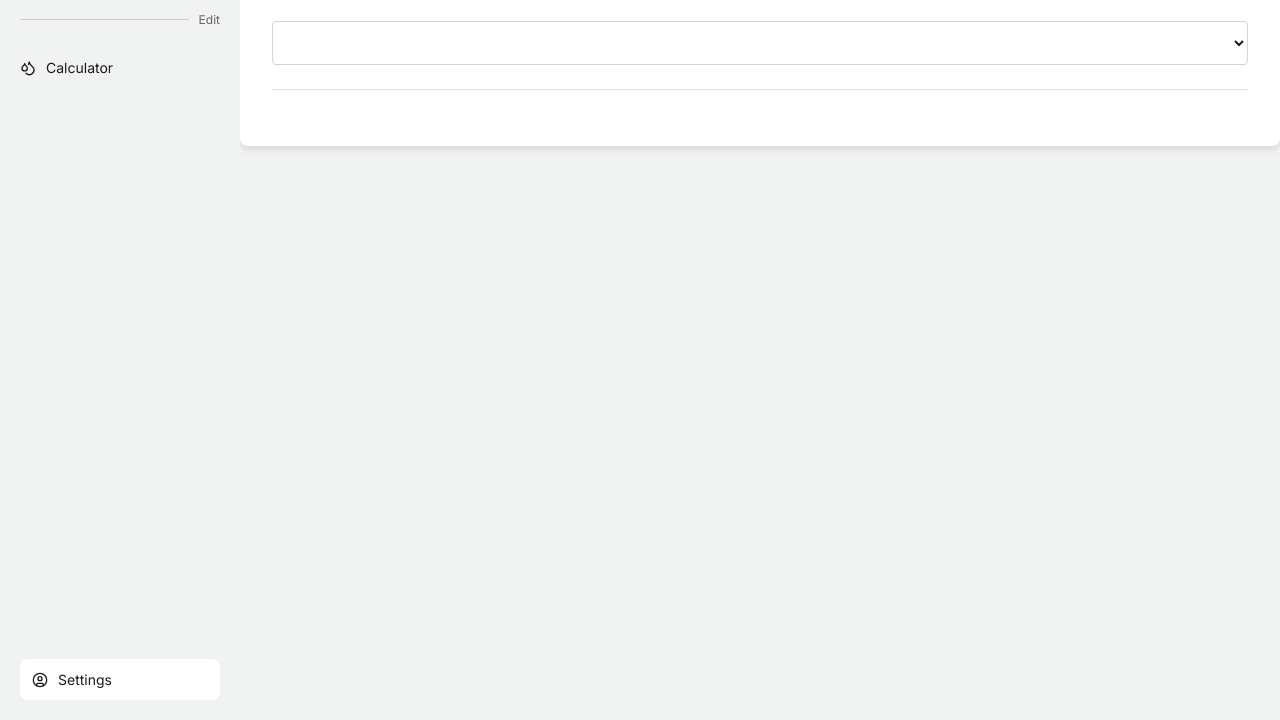
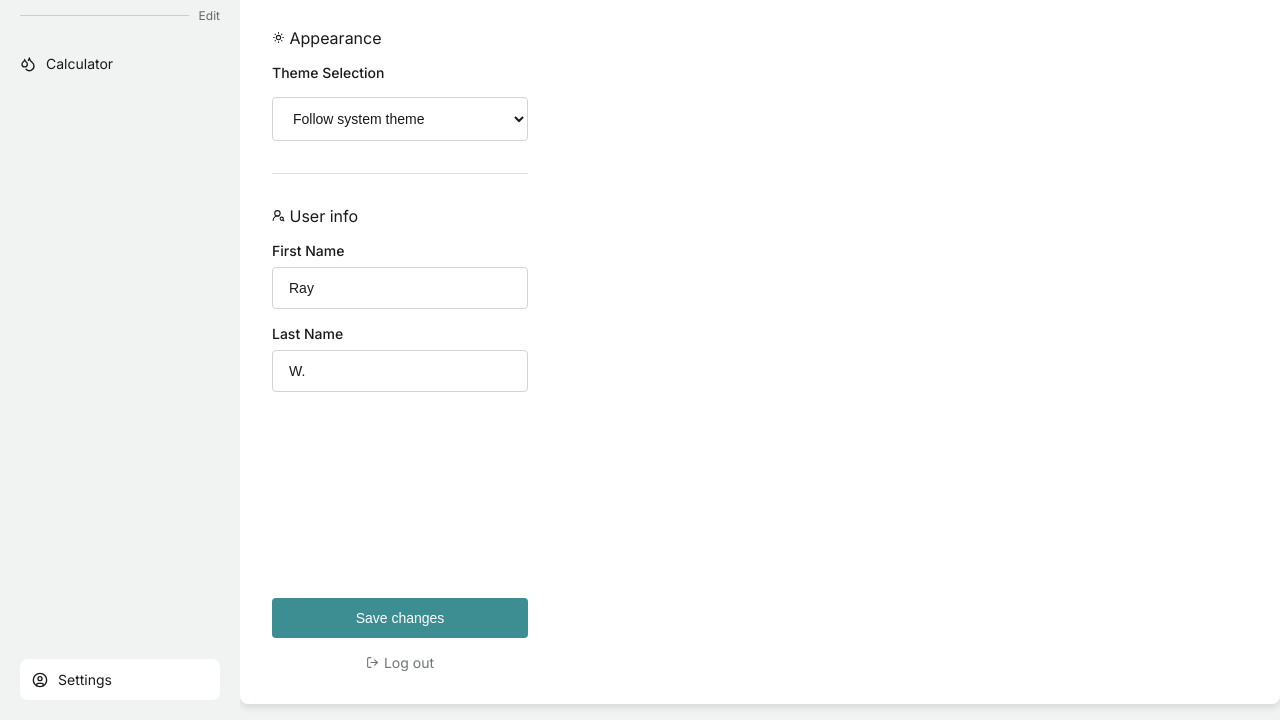
Before and after one commit to faisalsantosa/faisaltengineering, a plain HTML site: page index.html in a window 1280 px wide. Shown: the part 80-800 px from the top of the page. Drawn offline with Linux system fonts and the light colour scheme.

Commit message:
checkpoint ui settings

```diff
--- a/index.html
+++ b/index.html
@@ -13,7 +13,10 @@
     <div class="sidebar">
       <div class="sidebar-header">
         <div class="logo">
-          <img src="images/logo-light.png" />
+          <svg width="36" height="36" viewBox="0 0 36 36" fill="none" xmlns="http://www.w3.org/2000/svg">
+            <path d="M7.27219 24.8981C8.33333 31.7006 18.4902 31.7006 19.5513 24.8981L19.9704 22.2118C20.2037 20.7159 21.0143 19.3604 22.2394 18.4174L24.4394 16.7238C30.0104 12.4353 24.932 3.94254 18.2998 6.45651L15.6807 7.44929C14.223 8.00213 12.6013 8.00213 11.1428 7.44929L8.52372 6.45651C1.89157 3.94254 -3.18686 12.4353 2.38414 16.7238L4.58417 18.4174C5.80927 19.3604 6.61978 20.7159 6.85314 2.2118L7.27219 24.8981Z"/>
+            <ellipse cx="31.765" cy="26.4701" rx="3.52941" ry="3.52941"/>
+          </svg>
         </div>
         <div class="mobile-toggle">
           <svg xmlns="http://www.w3.org/2000/svg" width="16" height="16" viewBox="0 0 24 24" fill="none" stroke="currentColor" stroke-width="2" stroke-linecap="round" stroke-linejoin="round" class="lucide lucide-panel-left-close-icon lucide-panel-left-close"><rect width="18" height="18" x="3" y="3" rx="2"/><path d="M9 3v18"/><path d="m16 15-3-3 3-3"/></svg>
@@ -33,43 +36,48 @@
     </div>
 
     <div class="main-content">
-      <div class="settings-view">
-        <div class="card">
+      <div class="card">
+        <div class="card-container">
           <h1 class="section-title">Settings</h1>
-
           <div class="form-group">
             <div class="section-title" style="margin-bottom: 16px;">
-              <!-- <i class="theme-icon">☀️</i>
-              Appearance -->
+              <svg xmlns="http://www.w3.org/2000/svg" width="13" height="13" viewBox="0 0 24 24" fill="none" stroke="currentColor" stroke-width="2" stroke-linecap="round" stroke-linejoin="round" class="lucide lucide-sun-medium-icon lucide-sun-medium"><circle cx="12" cy="12" r="4"/><path d="M12 3v1"/><path d="M12 20v1"/><path d="M3 12h1"/><path d="M20 12h1"/><path d="m18.364 5.636-.707.707"/><path d="m6.343 17.657-.707.707"/><path d="m5.636 5.636.707.707"/><path d="m17.657 17.657.707.707"/></svg>
+              Appearance
             </div>
-            <!-- <label class="form-label">Theme Selection</label> -->
+            <label class="form-label">Theme Selection</label>
             <div class="select-wrapper">
               <select class="select">
-                <!-- <option>Follow system theme</option>
+                <option>Follow system theme</option>
                 <option>Light theme</option>
-                <option>Dark theme</option> -->
+                <option>Dark theme</option>
               </select>
             </div>
           </div>
 
           <div class="divider"></div>
 
-          <!-- <div class="form-group">
-            <div class="section-title" style="margin-bottom: 16px;">
-              <i class="theme-icon">👤</i>
+          <div class="form-group">
+            <div class="section-title">
+              <svg xmlns="http://www.w3.org/2000/svg" width="13" height="13" viewBox="0 0 24 24" fill="none" stroke="currentColor" stroke-width="2" stroke-linecap="round" stroke-linejoin="round" class="lucide lucide-user-round-search-icon lucide-user-round-search"><circle cx="10" cy="8" r="5"/><path d="M2 21a8 8 0 0 1 10.434-7.62"/><circle cx="18" cy="18" r="3"/><path d="m22 22-1.9-1.9"/></svg>
               User info
             </div>
-            <label class="form-label">First Name</label>
-            <input type="text" class="input-field" value="Ray">
-
-            <label class="form-label">Last Name</label>
-            <input type="text" class="input-field" value="W.">
+            <div>
+              <label class="form-label">First Name</label>
+              <input type="text" class="input-field" value="Ray">
+            </div>
+            <div>
+              <label class="form-label">Last Name</label>
+              <input type="text" class="input-field" value="W.">
+            </div>
           </div>
 
           <div class="settings-footer">
             <button class="btn">Save changes</button>
-            <a href="#" class="logout-link">→ Log out</a>
-          </div> -->
+            <a href="#" class="logout-link">
+              <svg xmlns="http://www.w3.org/2000/svg" width="13" height="13" viewBox="0 0 24 24" fill="none" stroke="currentColor" stroke-width="2" stroke-linecap="round" stroke-linejoin="round" class="lucide lucide-log-out-icon lucide-log-out"><path d="m16 17 5-5-5-5"/><path d="M21 12H9"/><path d="M9 21H5a2 2 0 0 1-2-2V5a2 2 0 0 1 2-2h4"/></svg>
+              Log out
+            </a>
+          </div>
         </div>
       </div>
     </div>
--- a/styles.css
+++ b/styles.css
@@ -1,10 +1,11 @@
 :root {
   --primary-color: #3498db;
   --text-color: #1a1a1a;
+  --text-color2: #6F7675;
   --bg-color: #F1F3F3;
   --border-color: #e0e0e0;
   --card-bg: #ffffff;
-  --button-bg: #3498db;
+  --button-bg: #3C8E93;
   --button-text: white;
   --input-bg: #ffffff;
   --input-border: #d1d5da;
@@ -14,6 +15,7 @@
 
 .dark-theme {
   --text-color: #ffffff;
+  --text-color2: #B4B4B4;
   --bg-color: #1a1a1a;
   --border-color: #333333;
   --card-bg: #2d2d2d;
@@ -64,6 +66,11 @@ body {
   height: 32px;
   fill: var(--text-color);
   transition: fill 0.3s ease;
+}
+
+.logo svg path,
+.logo svg ellipse {
+  fill: inherit;
 }
 
 .nav-item {
@@ -154,18 +161,26 @@ body {
   border-radius: 8px;
   padding: 32px;
   box-shadow: 0 4px 6px rgba(0, 0, 0, 0.1);
-  transition: all 0.3s ease;
+  height: 100%;
+}
+
+.card-container {
+  width: 100%;
+  max-width: 256px;
+  display: flex;
+  flex-direction: column;
+  height: 100%;
 }
 
 .section-title {
-  font-size: 24px;
-  font-weight: 600;
+  font-size: 16px;
+  font-weight: 400;
   margin-bottom: 24px;
   color: var(--text-color);
 }
 
-.form-group {
-  margin-bottom: 24px;
+.form-group div {
+  margin: 16px 0;
 }
 
 .form-label {
@@ -213,7 +228,8 @@ body {
 }
 
 .btn {
-  display: inline-block;
+  display: block;
+  width: 100%;
   padding: 12px 24px;
   background-color: var(--button-bg);
   color: var(--button-text);
@@ -222,25 +238,19 @@ body {
   font-size: 14px;
   font-weight: 500;
   cursor: pointer;
-  transition: background-color 0.2s ease;
 }
 
-.btn:hover {
-  background-color: var(--hover-color);
-}
-
-.btn:active {
-  background-color: var(--active-color);
-}
 
 .logout-link {
-  display: block;
-  text-align: center;
   margin-top: 16px;
-  color: var(--text-color);
+  color: var(--text-color2);
   text-decoration: none;
   font-size: 14px;
   transition: color 0.2s ease;
+  display: inline-flex;
+  justify-content: center;
+  align-items: center;
+  gap: 5px;
 }
 
 .logout-link:hover {
@@ -248,7 +258,7 @@ body {
 }
 
 .settings-footer {
-  margin-top: 40px;
+  margin-top: auto;
   text-align: center;
 }
 
@@ -258,12 +268,16 @@ body {
   left: 20px;
   width: calc(100% - 40px);
   padding: 12px;
-  background-color: #fff;
+  background-color: var(--card-bg);
   border-radius: 8px;
   display: flex;
   align-items: center;
   cursor: pointer;
   transition: background-color 0.2s ease;
+}
+
+.user-profile:hover {
+  background-color: var(--hover-color);
 }
 
 .user-icon {
@@ -284,7 +298,7 @@ body {
 .divider {
   height: 1px;
   background-color: var(--border-color);
-  margin: 24px 0;
+  margin: 16px 0;
 }
 
 .calculator-view {
@@ -388,12 +402,8 @@ body {
     transform: translateX(-100%);
   }
 
-  .logo {
-    /* padding: 10px 20px; */
-  }
-
   .nav-item {
-    display: flex; /* Show nav items on mobile when sidebar is visible */
+    display: flex;
   }
 
   .main-content {
```
Also changed, not shown: images/logo.svg (added), 1 other file.
